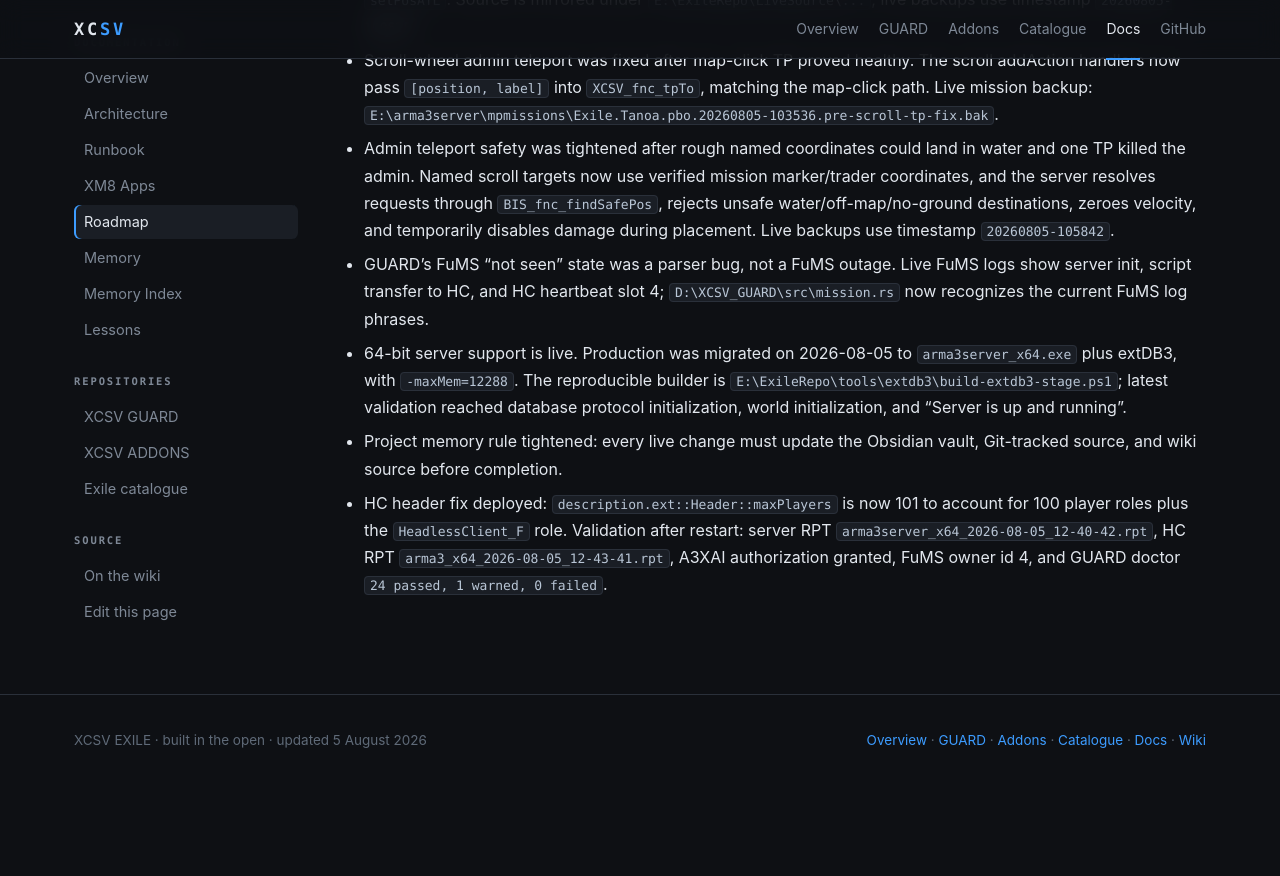
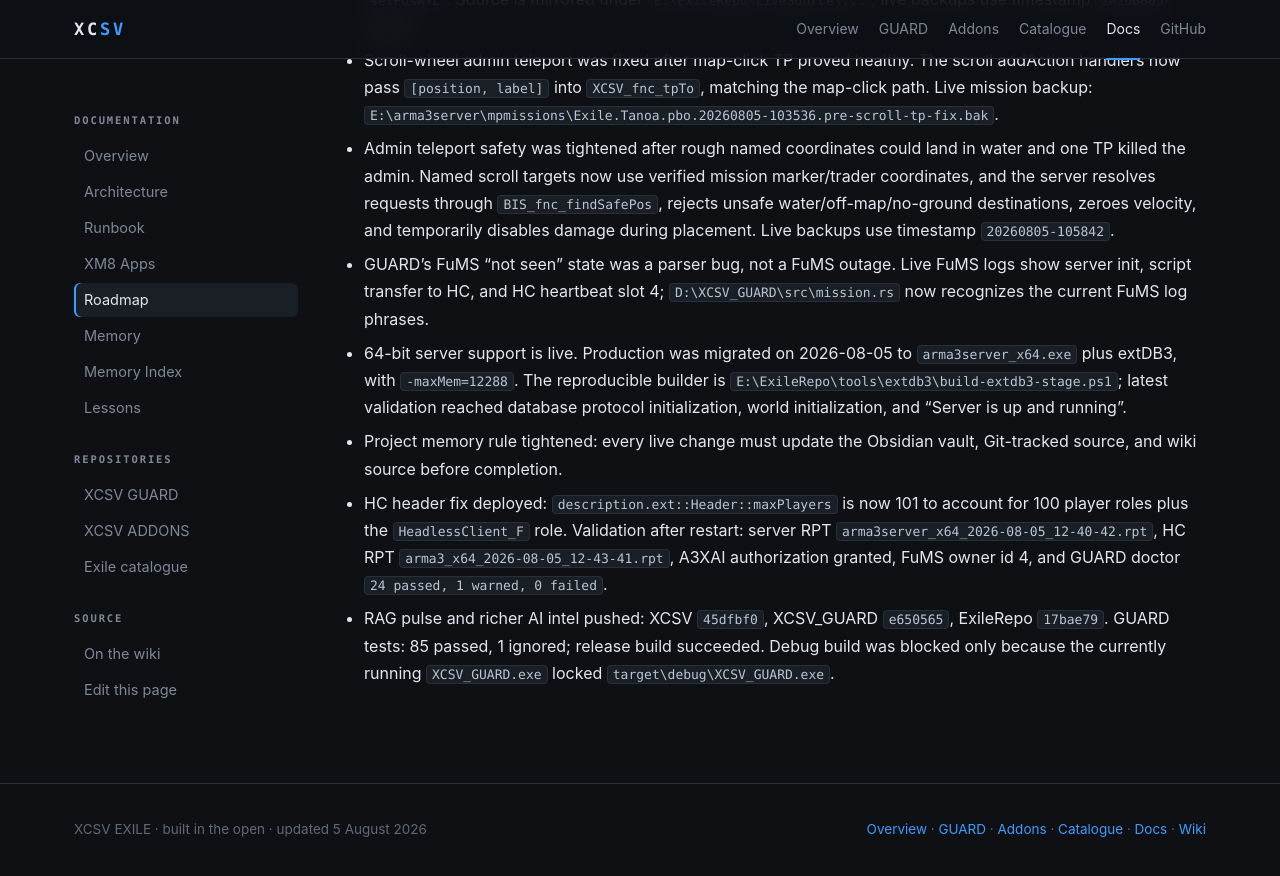
Before and after one commit to x-cessive/XCSV, a Jekyll site: the page built from docs/wiki/Roadmap.md, in a window 1280 px wide and 900 px high, scrolled down 2595 px. Shown: the top 876 px of the window. Built offline with Jekyll 4.4.1, drawn with Linux system fonts in a browser that asks for light colours; before the commit the page ends 3407 px from its top, so only the background shows below that.

Commit message:
Record RAG pulse commit evidence

```diff
--- a/docs/wiki/Roadmap.md
+++ b/docs/wiki/Roadmap.md
@@ -74,3 +74,4 @@
 - 64-bit server support is live. Production was migrated on 2026-08-05 to `arma3server_x64.exe` plus extDB3, with `-maxMem=12288`. The reproducible builder is `E:\ExileRepo\tools\extdb3\build-extdb3-stage.ps1`; latest validation reached database protocol initialization, world initialization, and "Server is up and running".
 - Project memory rule tightened: every live change must update the Obsidian vault, Git-tracked source, and wiki source before completion.
 - HC header fix deployed: `description.ext::Header::maxPlayers` is now 101 to account for 100 player roles plus the `HeadlessClient_F` role. Validation after restart: server RPT `arma3server_x64_2026-08-05_12-40-42.rpt`, HC RPT `arma3_x64_2026-08-05_12-43-41.rpt`, A3XAI authorization granted, FuMS owner id 4, and GUARD doctor `24 passed, 1 warned, 0 failed`.
+- RAG pulse and richer AI intel pushed: XCSV `45dfbf0`, XCSV_GUARD `e650565`, ExileRepo `17bae79`. GUARD tests: 85 passed, 1 ignored; release build succeeded. Debug build was blocked only because the currently running `XCSV_GUARD.exe` locked `target\debug\XCSV_GUARD.exe`.
```
Also changed, not shown: wiki/Roadmap.md (+1 -0 lines).
